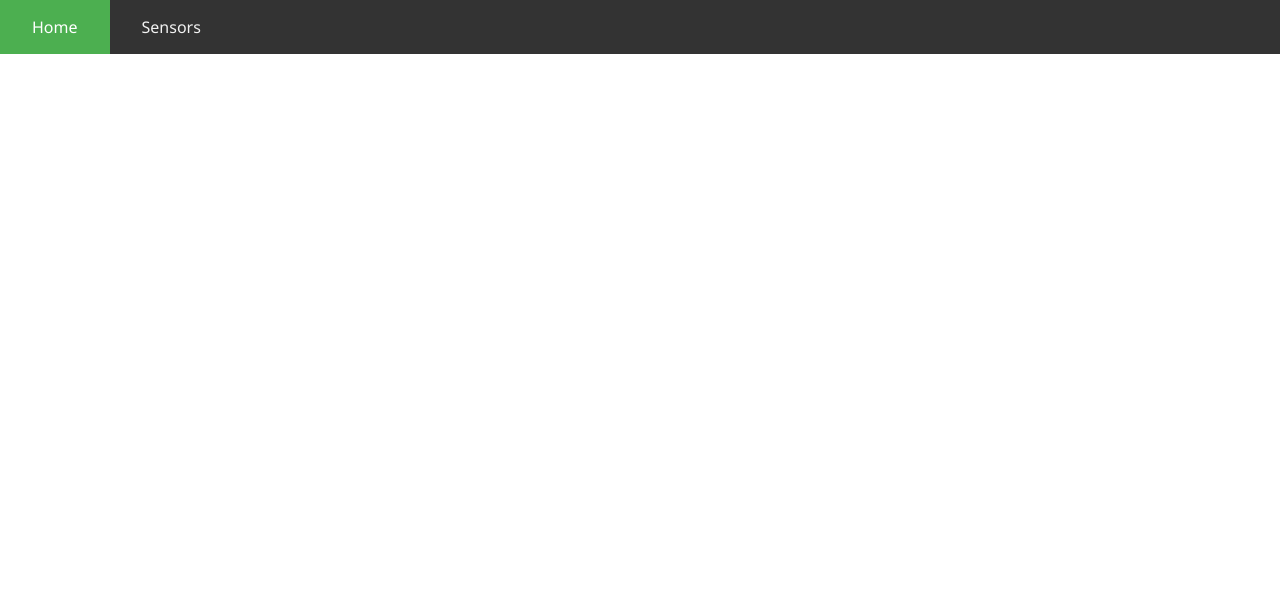
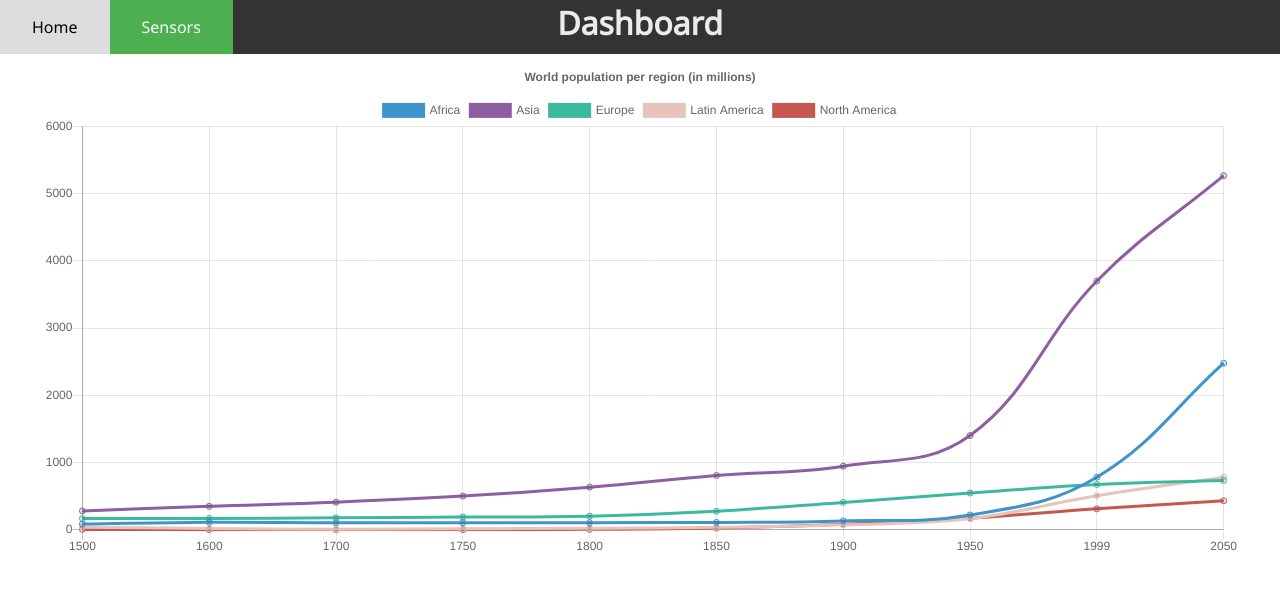
Before and after one commit to jonhindsgaul/dht_th_reading_service, a website: page public/charts.html in a window 1280 px wide. Drawn offline with nearby package versions, Linux system fonts and the light colour scheme.

Commit message:
Creating web environment

```diff
--- /dev/null
+++ b/config/keys.js
@@ -0,0 +1,3 @@
+module.exports = {
+    mongoURI: 'mongodb+srv://pi:Jnhjnh22@mongodbatlascluster-xpvxg.mongodb.net/test?retryWrites=true&w=majority'
+}
--- /dev/null
+++ b/models/dbInteraction.js
@@ -0,0 +1 @@
+const mongoose = require('mongoose');
--- a/package.json
+++ b/package.json
@@ -23,8 +23,11 @@
   },
   "homepage": "https://github.com/jonhindsgaul/dht_th_reading_service#readme",
   "dependencies": {
+    "body-parser": "^1.19.0",
+    "concurrently": "^5.1.0",
     "express": "^4.17.1",
     "mongodb": "^3.5.6",
+    "mongoose": "^5.9.9",
     "serve-index": "^1.9.1",
     "upgrade": "^1.1.0"
   },
--- a/public/charts.html
+++ b/public/charts.html
@@ -10,19 +10,22 @@
 
   <link href="https://fonts.googleapis.com/css2?family=Noto+Sans&display=swap" rel="stylesheet">
   <link rel="stylesheet" href="css/style.css">
+  <link rel="stylesheet" href="css/chartstyle.css">
 
   <title>Home Charts</title>
 
 </head>
 <body>
   <div class="topnav">
-    <a class="active" href="#home">Home</a>
-    <a href="charts.html">Sensors</a>
+    <a href="index.html">Home</a>
+    <a class="active" href="charts.html">Sensors</a>
   </div>
 
   <H1>Dashboard</H1>
-
-
+  <div class="canvasChart">
+    <canvas id="dhtChart" width="1200" height="500" \>
+  </div>
+  <script src="https://cdnjs.cloudflare.com/ajax/libs/Chart.js/2.5.0/Chart.min.js"></script>
   <script src="js/dht_chart.js"></script>
 </body>
 </html>
--- a/public/css/style.css
+++ b/public/css/style.css
@@ -14,7 +14,8 @@ body {
     height: 70vh;
     color: white;
 
-    background: cover no-repeat;
+    background-size: cover;
+    background-repeat: no-repeat;
     background-position-x: center;
     background-position-y: 2rem;
 }
--- a/public/js/dht_chart.js
+++ b/public/js/dht_chart.js
@@ -0,0 +1,41 @@
+
+new Chart(document.getElementById("dhtChart"), {
+    type: 'line',
+    data: {
+      labels: [1500,1600,1700,1750,1800,1850,1900,1950,1999,2050],
+      datasets: [{
+          data: [86,114,106,106,107,111,133,221,783,2478],
+          label: "Africa",
+          borderColor: "#3e95cd",
+          fill: false
+        }, {
+          data: [282,350,411,502,635,809,947,1402,3700,5267],
+          label: "Asia",
+          borderColor: "#8e5ea2",
+          fill: false
+        }, {
+          data: [168,170,178,190,203,276,408,547,675,734],
+          label: "Europe",
+          borderColor: "#3cba9f",
+          fill: false
+        }, {
+          data: [40,20,10,16,24,38,74,167,508,784],
+          label: "Latin America",
+          borderColor: "#e8c3b9",
+          fill: false
+        }, {
+          data: [6,3,2,2,7,26,82,172,312,433],
+          label: "North America",
+          borderColor: "#c45850",
+          fill: false
+        }
+      ]
+    },
+    options: {
+      title: {
+        display: true,
+        text: 'World population per region (in millions)'
+      },
+      responsive: false
+    }
+  });
--- a/public/js/main.js
+++ b/public/js/main.js
@@ -36,7 +36,7 @@ function setBgGreet() {
         greeting.textContent = 'Good Afternoon';
     } else {
         // Evening
-        document.body.style.backgroundImage = "url('../img/night_sky.jpg')";
+        document.body.style.backgroundImage = "url('../img/night_road.jpg')";
         greeting.textContent = 'Good Evening';
     }
 
```
Also changed, not shown: index.js (+22 -8 lines), public/index.html (+1 -1 lines), public/css/chartstyle.css (added), 1 other file.
